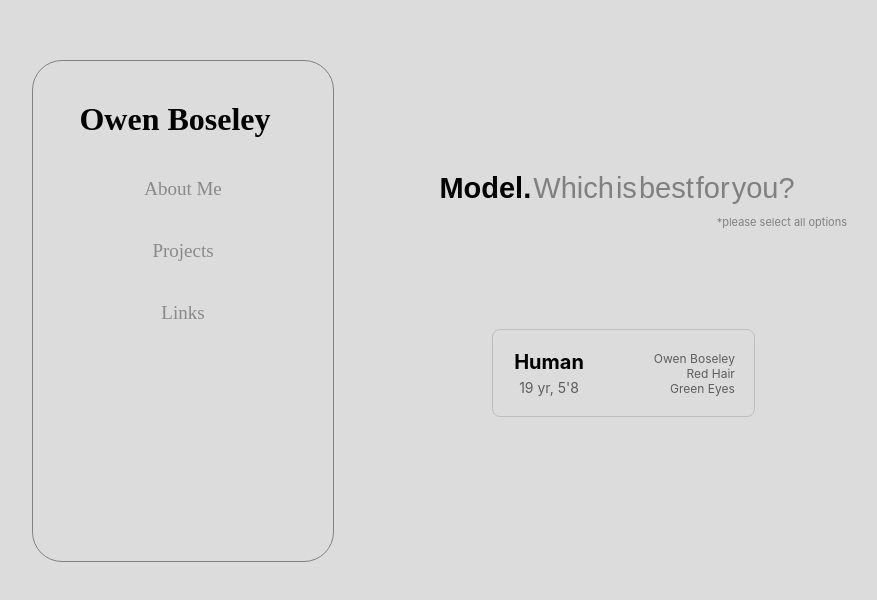
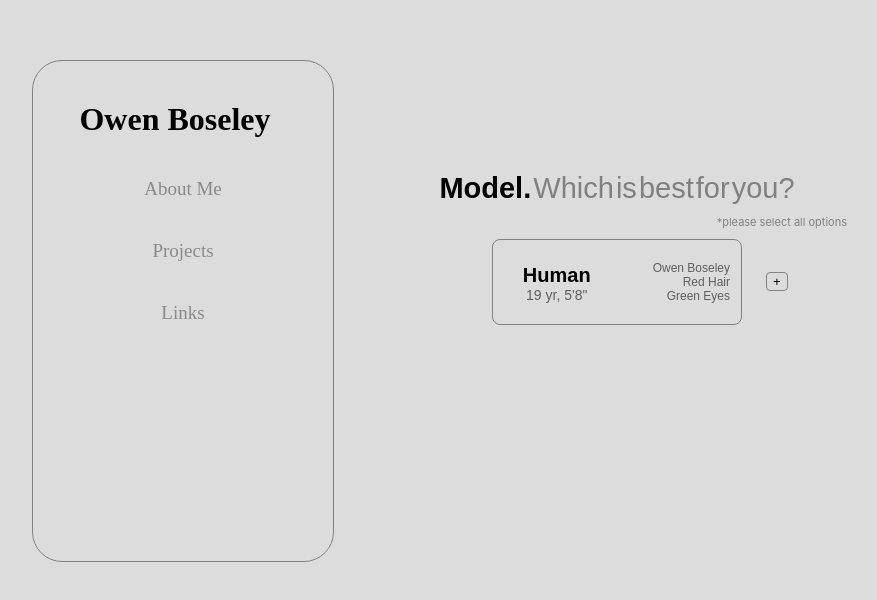
Before and after one commit to NULLtm/PortfolioWebsite, a React (Create React App) app: page /about_me in a window 1280 px wide. Shown: the part 120-720 px from the top of the page, without its empty margins (68-945 px from the left). Built offline with nearby package versions, Linux system fonts and the light colour scheme.

Commit message:
Fixed problems with reactified about page and started to implement a new 'more info' button for each selector.

```diff
--- a/src/pages/AboutMe.js
+++ b/src/pages/AboutMe.js
@@ -9,7 +9,7 @@ const AboutMe = () => {
             <OptionContainer id="modelContainer" numOptions={1} title1="Model." title2="Which is best for you?"
                              nextOptionContainer="majorContainer"
                              options={[{primaryLabel: "Human",
-                                 primaryLabelSubtext: "19 yr, 5'8",
+                                 primaryLabelSubtext: "19 yr, 5'8\"",
                                  label1: "Owen Boseley",
                                  label2: "Red Hair",
                                  label3: "Green Eyes"
@@ -18,29 +18,40 @@ const AboutMe = () => {
             <OptionContainer id="majorContainer" numOptions={2} title1="Major." title2="Choose one...or two."
                              nextOptionContainer="skillContainer"
                              options={[{primaryLabel: "Comp Sci",
-                                 primaryLabelSubtext: "2nd yr, 4.0",
+                                 primaryLabelSubtext: "2nd yr, 4.0 GPA",
                                  label1: "Algorithms",
                                  label2: "Web Dev",
                                  label3: "CSCP"
                              }, {primaryLabel: "Math",
-                                     primaryLabelSubtext: "2nd yr, 4.0",
+                                     primaryLabelSubtext: "2nd yr, 4.0 GPA",
                                      label1: "Proofs",
                                      label2: "Linear Alg.",
-                                     label3: ""
+                                     label3: "Fundamentals"
                              }]}
             />
-            <OptionContainer id="skillContainer" numOptions={2} title1="Major." title2="Choose one...or two."
-                             nextOptionContainer="skillContainer"
-                             options={[{primaryLabel: "Comp Sci",
-                                 primaryLabelSubtext: "2nd yr, 4.0",
-                                 label1: "Algorithms",
-                                 label2: "Web Dev",
-                                 label3: "CSCP"
-                             }, {primaryLabel: "Math",
-                                 primaryLabelSubtext: "2nd yr, 4.0",
-                                 label1: "Proofs",
-                                 label2: "Linear Alg.",
-                                 label3: ""
+            <OptionContainer id="skillContainer" numOptions={4} title1="Skills." title2="Help yourself."
+                             nextOptionContainer="Container"
+                             options={[{primaryLabel: "Front-End",
+                                 primaryLabelSubtext: "1 yr, beginner",
+                                 label1: "React",
+                                 label2: "JS",
+                                 label3: "HTML/CSS"
+                             }, {primaryLabel: "Algorithms",
+                                 primaryLabelSubtext: "1 yr, beginner",
+                                 label1: "Competed online",
+                                 label2: "Mentored by club",
+                                 label3: "Codeforces, AtCoder"
+                             }, {primaryLabel: "Game Dev.",
+                                 primaryLabelSubtext: "5 yr, intermediate",
+                                 label1: "Unity",
+                                 label2: "C#/Java",
+                                 label3: "Lua, Roblox"
+                             }, {
+                                 primaryLabel: "Robotics",
+                                 primaryLabelSubtext: "5 yr, advanced",
+                                 label1: "First Tech Challenge",
+                                 label2: "8th grade - 12th",
+                                 label3: "Libraries/Optimization"
                              }]}
             />
         </div>
--- a/src/pages/SubComponents/Option.js
+++ b/src/pages/SubComponents/Option.js
@@ -1,8 +1,16 @@
 import "../../styles/Option.css";
+import {useState} from "react";
 
 const Option = (props) => {
+
+    const [hasClicked, setHasClicked] = useState(false);
+    const [hovered, setHovered] = useState(false);
+
     return (
-        <a onClick={props.onClick} className="selector">
+        <>
+            <button onMouseOver={() => {setHovered(true)}} onMouseLeave={() => {setHovered(false)}}
+                    style={{borderColor: hasClicked ? "black" : (hovered ? "black" : "gray"), borderWidth: hasClicked ? "3px" : "1px"}}
+                    onClick={(e)=>{props.onClick(e,hasClicked,setHasClicked)}} className="selector">
                 <div className="selectorPrimaryLabels">
                     <div className="selectorPrimaryLabel">{props.primaryLabel}</div>
                     <div className="selectorPrimaryLabelSubtext">{props.primaryLabelSubtext}</div>
@@ -12,7 +20,9 @@ const Option = (props) => {
                     <div>{props.label2}</div>
                     <div>{props.label3}</div>
                 </div>
-        </a>
+            </button>
+            <button className="moreInfoButton">+</button>
+        </>
     );
 }
 
--- a/src/pages/SubComponents/OptionContainer.js
+++ b/src/pages/SubComponents/OptionContainer.js
@@ -7,10 +7,9 @@ const OptionContainer = (props) => {
 
     const [numSelected, setNumSelected] = useState(1);
 
-    const onSelect = (e) => {
-        if(e.target.style.borderWidth !== "3px") {
-            e.target.style.borderWidth = "3px";
-            e.target.style.borderColor = "black";
+    const onSelect = (e, hasClicked, setHasClicked) => {
+        if(!hasClicked) {
+            setHasClicked(true);
             setNumSelected((prev) => prev+1);
             if(numSelected >= props.numOptions) {
                 document.getElementById(props.nextOptionContainer).scrollIntoView();
--- a/src/styles/Option.css
+++ b/src/styles/Option.css
@@ -1,27 +1,21 @@
 .selector {
 
     display: block;
-
-    margin-top: 10px;
 
     border: 1px solid #bdbdbd;
     border-radius: 8px;
 
     width: 50%;
 
-    margin-left: 25%;
+    text-decoration: none;
+    user-focus: none;
 
-    padding-right: 11px;
-
-    text-decoration: none;
+    background: none;
 }
 .selectorSubText {
     text-align: right;
     font-size: 11px;
     color: gray;
-
-    padding-right: 20px;
-    padding-top: 10px;
 }
 
 .selector:hover {
@@ -48,27 +42,26 @@
     color: black;
     font-size: 20px;
     font-weight: bold;
-    text-align: left;
+    text-align: center;
 
 
-    margin-left: 25px;
-    margin-top: 20px;
+    display: block;
+    width: 100%;
 }
 
 .selectorPrimaryLabels {
     display: inline-block;
-
-    margin-left: -12px;
+    width: 50%;
+    height: 100%;
 }
 
 .selectorPrimaryLabelSubtext {
     color: #5e5e5e;
     font-size: 14px;
     font-weight: normal;
-    text-align: left;
+    text-align: center;
 
-    margin-top: 5px;
-    margin-left: 30px;
+    display: block;
     margin-bottom: 20px;
 }
 
@@ -79,6 +72,25 @@
     text-align: right;
 
     display: inline-block;
+    width: 50%;
+    height: 100%;
 
-    margin-left: 70px;
+    margin-top: 20px;
 }
+
+.moreInfoButton {
+    background: none;
+
+    border: 1px solid #838383;
+    border-radius: 4px;
+
+    display: inline-block;
+
+    position: relative;
+    top: -55px;
+    left: 160px;
+}
+
+.moreInfoButton:hover {
+    border-color: black;
+}
--- a/src/styles/OptionContainer.css
+++ b/src/styles/OptionContainer.css
@@ -1,17 +1,22 @@
 .selectorContainer {
     margin-top: 100px;
     margin-bottom: 200px;
+
+    user-select: none;
+
+    overflow-x: hidden;
 }
 
 .selectors {
-    margin-top: 100px;
+    margin-top: 20px;
+    margin-bottom: 300px;
 }
 
 .selector {
 
     display: block;
 
-    margin-top: 10px;
+    margin-top: -10px;
 
     border: 1px solid #bdbdbd;
     border-radius: 8px;
```
Lines whose indentation alone changed are shown as unchanged.
